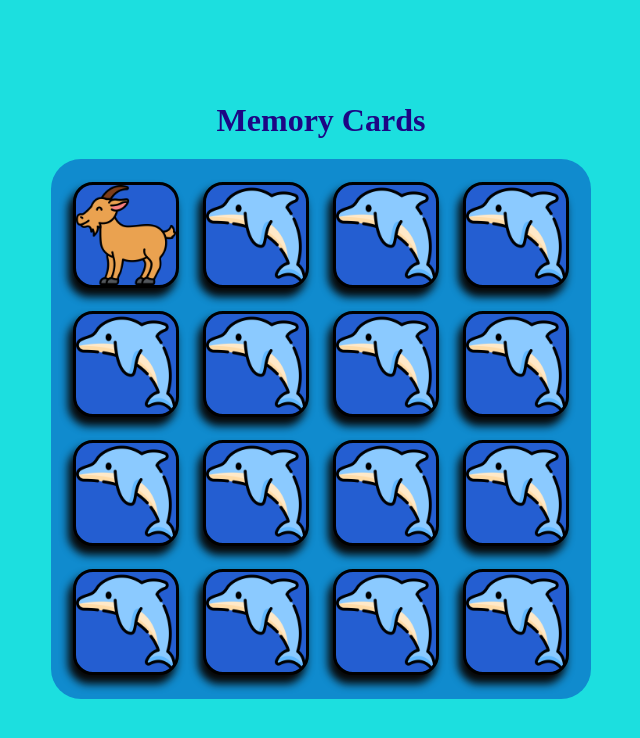
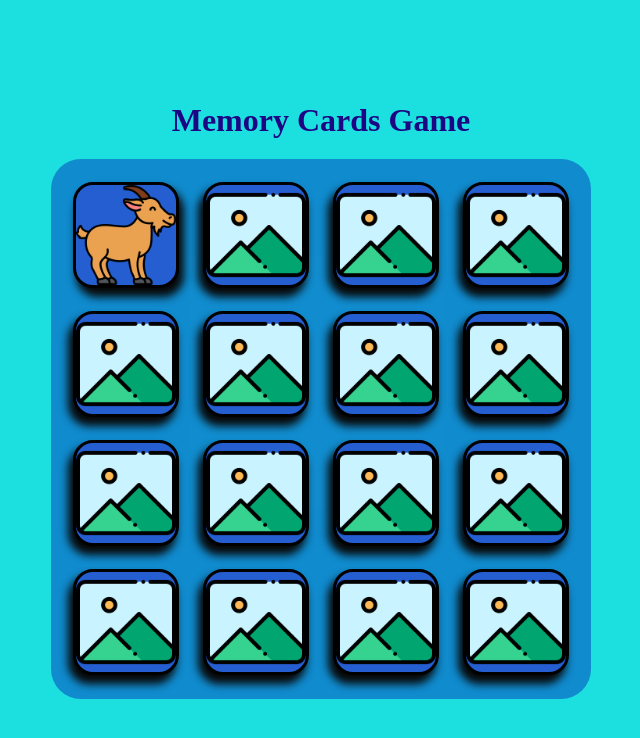
Before and after one commit to AAYOUBhou44a/brief_4_memory_game, a plain HTML site: page index.html in a window 1280 px wide. Both pictures are taken after a click on the element 445 px from the left and 234 px from the top of the page. Shown: the whole page, without its empty margins (319-959 px from the left). Drawn offline with Linux system fonts and the light colour scheme.

Commit message:
Chaque carte est retournable via un clic et affiche une image

```diff
--- a/index.html
+++ b/index.html
@@ -7,8 +7,8 @@
     <title>jeux de mémoire</title>
 </head>
 <body>
-    <h1 style="color: rgb(29, 6, 132);">Memory Cards</h1>
-    <div class="container"></div>
+    <h1 style="color: rgb(29, 6, 132);">Memory Cards Game</h1>
+    <div class="container"></div></div>
     <script src="script.js"></script>
 </body>
 </html>
--- a/script.js
+++ b/script.js
@@ -1,11 +1,10 @@
 const container = document.querySelector(".container");
 for(let j=0; j<2; j++){
 for(let i=1; i<9; i++){
-
 let carte = document.createElement("div")
 carte.classList.add("carte")
 let image = `url('img/${i}.png')`;
-let dos =  "url(img/2.png)";
+let dos =  "url(img/dos.png)";
 
 carte.style.backgroundImage = dos;
 carte.style.backgroundSize = "cover";
@@ -14,12 +13,8 @@ carte.style.backgroundRepeat = "no-repeat";
 container.appendChild(carte);
 
 carte.addEventListener("click", function(){
-    console.log("tu as clické sur moi");
+    carte.style.transform = "rotateY(180deg)"
     carte.style.backgroundImage = image;
-    if(carte != carteClicke){
-        carte.style.backgroundImage = dos;
-    }
 });
-let carteClicke = carte;
 
 }}
--- a/style.css
+++ b/style.css
@@ -35,4 +35,6 @@ body {
     border-radius: 20px;
     border: solid 3px;
     box-shadow: -4px 8px 9px 1px rgb(8, 8, 8);
+    transform-style: preserve-3d;
+    transition: 0.5s ease-in-out;
 }
```
Also changed, not shown: img/dos.png (added).
